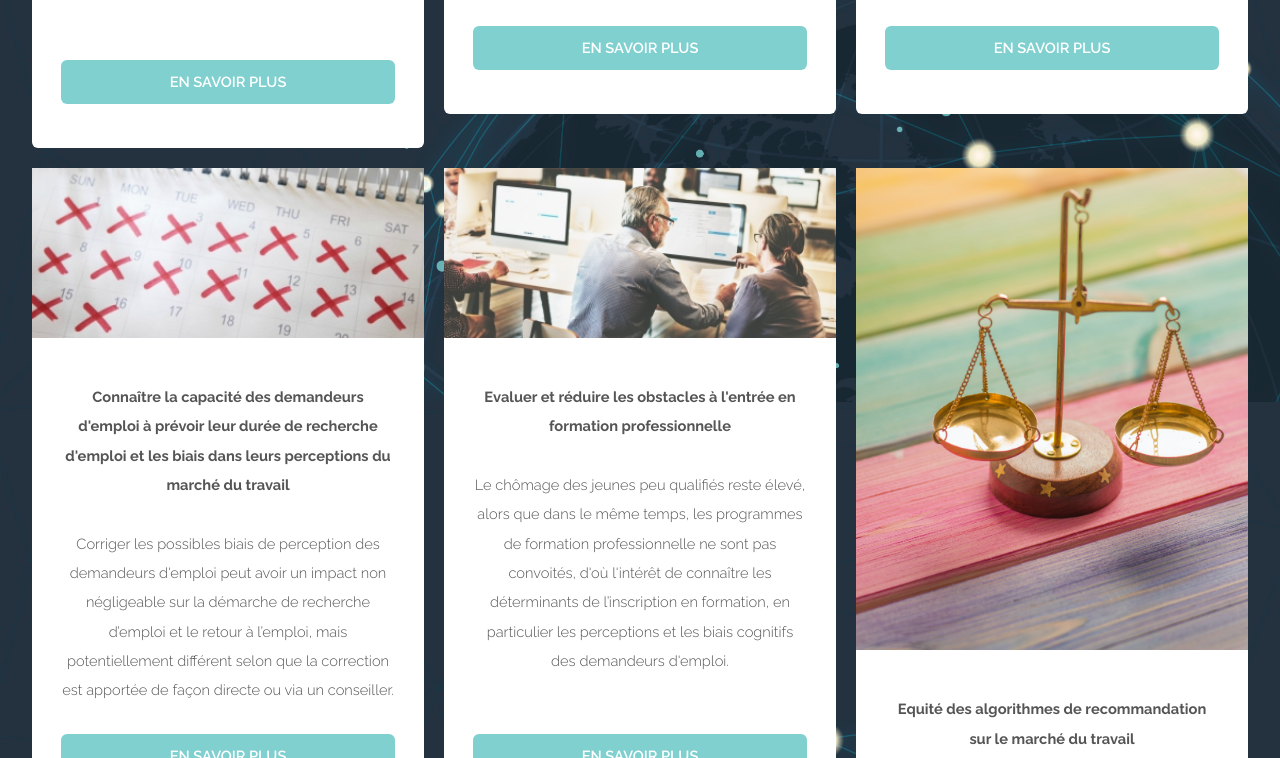
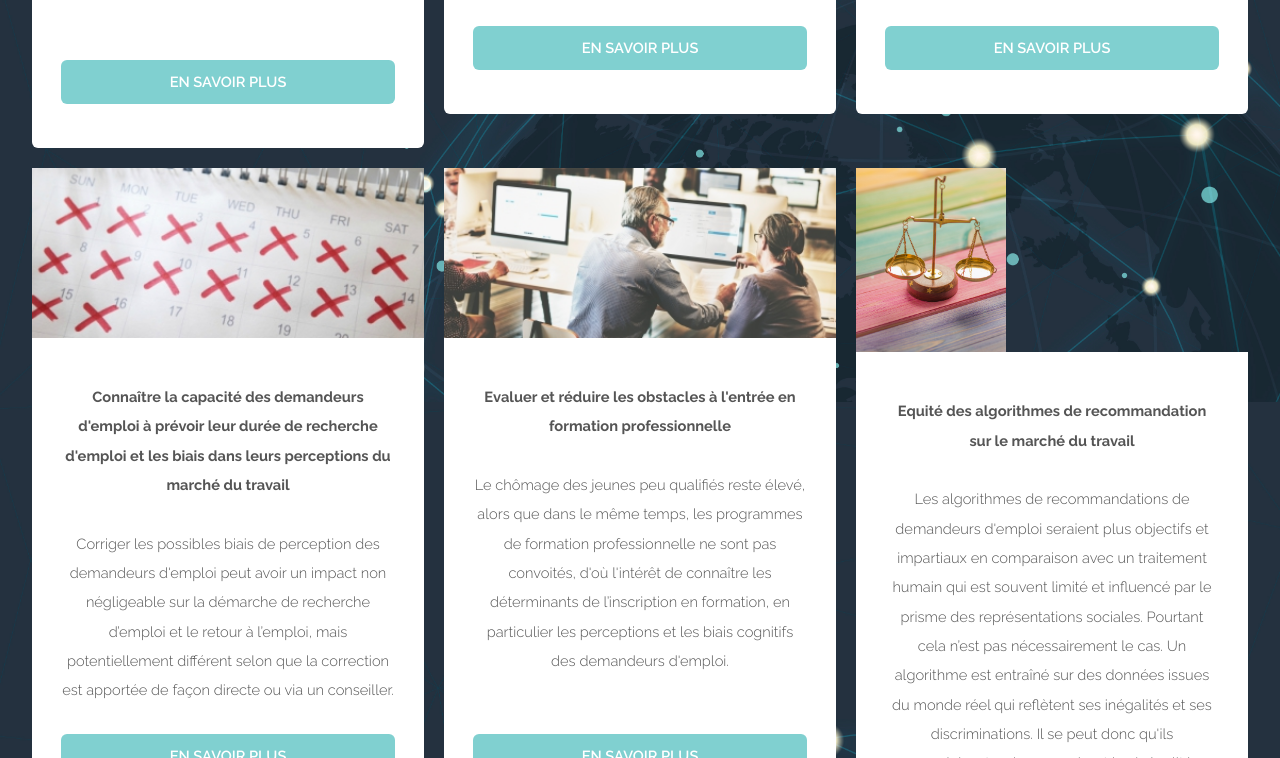
Before and after one commit to experimentations-emploi/experimentations-emploi.github.io, a plain HTML site: page index.html in a window 1280 px wide. Shown: the part 2042-2800 px from the top of the page. Drawn offline with Linux system fonts and the light colour scheme.

Commit message:
Update index.html

```diff
--- a/index.html
+++ b/index.html
@@ -164,7 +164,7 @@
                                         <br><br></p>
 										<a href="projet_formation.html" class="button">En savoir plus</a> </div>
 								</section>
-								<section class="4u"> <a href="#" class="image featured"><img src="images/balance.jpg" alt=""></a>
+								<section class="4u"> <a href="#" class="image featured"><img src="images/balance.jpg" alt="" style="width: 150px;"></a>
 									<div class="box">
                                         <p><strong>Equité des algorithmes de recommandation sur le marché du travail</strong></p>
 										<p>Les algorithmes de recommandations de demandeurs d'emploi seraient plus objectifs et impartiaux en comparaison avec un traitement humain qui est souvent limité et influencé par le prisme des représentations sociales. Pourtant cela n’est pas nécessairement le cas. Un algorithme est entraîné sur des données issues du monde réel qui reflètent ses inégalités et ses discriminations. Il se peut donc qu'ils reproduisent, voire exacerbent les inégalités existantes sur le marché du travail.  </p>
```
